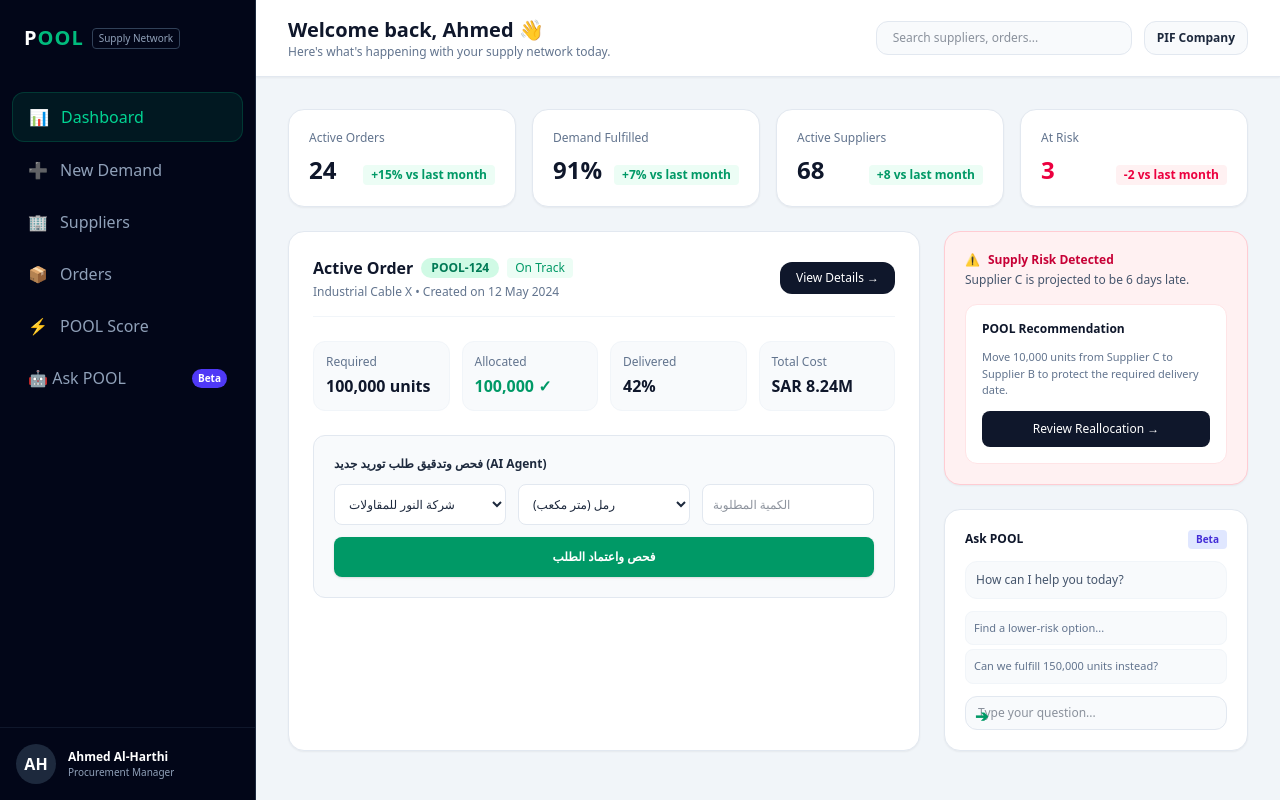
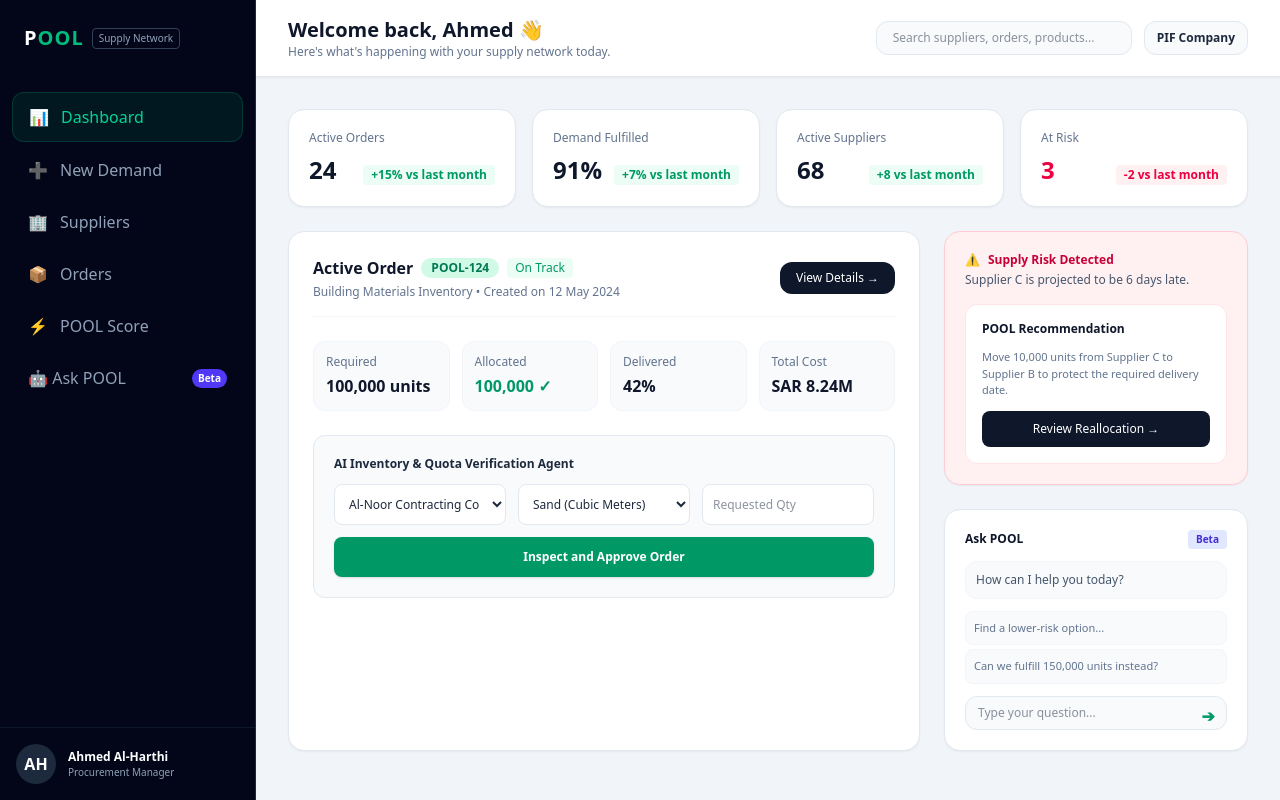
Before and after one commit to hassanarafa/company_ai_agent, a Vue app: page / in a window 1280 px wide. Built offline with nearby package versions, Linux system fonts and the light colour scheme.

Commit message:
some changes

```diff
--- a/src/components/HelloWorld.vue
+++ b/src/components/HelloWorld.vue
@@ -81,7 +81,7 @@
           <p class="text-xs text-slate-500">Here's what's happening with your supply network today.</p>
         </div>
         <div class="flex items-center gap-3 w-full md:w-auto">
-          <input type="text" placeholder="Search suppliers, orders..."
+          <input type="text" placeholder="Search suppliers, orders, products..."
             class="bg-slate-50 border border-slate-200 rounded-xl px-4 py-2 text-xs w-full md:w-64 focus:outline-none focus:border-emerald-500">
           <div class="bg-slate-50 border border-slate-200 px-3 py-2 rounded-xl text-xs font-semibold shrink-0">
             <span>PIF Company</span>
@@ -136,7 +136,7 @@
                     class="text-xs font-bold text-emerald-700 bg-emerald-100 px-2.5 py-0.5 rounded-full">POOL-124</span>
                   <span class="text-xs text-emerald-600 bg-emerald-50 px-2 py-0.5 rounded font-medium">On Track</span>
                 </div>
-                <p class="text-xs text-slate-500 mt-1">Industrial Cable X • Created on 12 May 2024</p>
+                <p class="text-xs text-slate-500 mt-1">Building Materials Inventory • Created on 12 May 2024</p>
               </div>
               <button
                 class="bg-slate-900 text-white text-xs px-4 py-2 rounded-xl font-medium hover:bg-slate-800 transition">View
@@ -162,30 +162,30 @@
               </div>
             </div>
 
-            <div class="bg-slate-50 p-4 md:p-5 rounded-xl border border-slate-200 mt-4">
-              <h3 class="font-bold text-xs text-slate-800 mb-3">فحص وتدقيق طلب توريد جديد (AI Agent)</h3>
+            <div class="bg-slate-50 p-4 md:p-5 rounded-xl border border-slate-200 mt-4 space-y-3">
+              <h3 class="font-bold text-xs text-slate-800">AI Inventory & Quota Verification Agent</h3>
               <form @submit.prevent="submitOrder" class="grid grid-cols-1 sm:grid-cols-3 gap-3">
                 <select v-model="form.company"
                   class="bg-white border border-slate-200 rounded-lg p-2.5 text-xs text-slate-800">
-                  <option>شركة النور للمقاولات</option>
-                  <option>شركة البناء الحديث</option>
+                  <option>Al-Noor Contracting Co.</option>
+                  <option>Modern Building Co.</option>
                 </select>
                 <select v-model="form.material"
                   class="bg-white border border-slate-200 rounded-lg p-2.5 text-xs text-slate-800">
-                  <option value="رمل">رمل (متر مكعب)</option>
-                  <option value="زلط">زلط (متر مكعب)</option>
+                  <option value="Sand">Sand (Cubic Meters)</option>
+                  <option value="Gravel">Gravel (Cubic Meters)</option>
                 </select>
-                <input type="number" v-model="form.qty" placeholder="الكمية المطلوبة"
+                <input type="number" v-model="form.qty" placeholder="Requested Qty"
                   class="bg-white border border-slate-200 rounded-lg p-2.5 text-xs text-slate-800">
                 <button type="submit" :disabled="loading"
                   class="sm:col-span-3 bg-emerald-600 hover:bg-emerald-500 text-white font-bold py-3 rounded-lg text-xs transition shadow-sm">
-                  {{ loading ? 'جاري التحقق عبر AI Agent...' : 'فحص واعتماد الطلب' }}
+                  {{ loading ? 'Verifying with AI Agent...' : 'Inspect and Approve Order' }}
                 </button>
               </form>
 
               <div v-if="agentResponse"
                 class="mt-3 p-3 bg-white border border-emerald-200 rounded-lg text-xs text-slate-700">
-                <strong class="text-emerald-700">قرار النظام:</strong> {{ agentResponse }}
+                <strong class="text-emerald-700">AI Decision:</strong> {{ agentResponse }}
               </div>
             </div>
 
@@ -208,7 +208,6 @@
               </div>
             </div>
 
-            <!-- Ask POOL (AI Chat Box) -->
             <div class="bg-white p-5 rounded-2xl border border-slate-200 shadow-xs space-y-3">
               <div class="flex justify-between items-center">
                 <h3 class="font-bold text-xs text-slate-900">Ask POOL</h3>
@@ -226,7 +225,7 @@
               <div class="relative mt-2">
                 <input type="text" placeholder="Type your question..."
                   class="w-full bg-slate-50 border border-slate-200 rounded-xl px-3 py-2 text-xs focus:outline-none focus:border-emerald-500">
-                <span class="absolute left-2.5 top-2 text-emerald-600 font-bold cursor-pointer">➔</span>
+                <span class="absolute right-3 top-2 text-emerald-600 font-bold cursor-pointer">➔</span>
               </div>
             </div>
 
@@ -244,8 +243,8 @@ import { ref } from 'vue'
 
 const mobileMenuOpen = ref(false)
 const form = ref({
-  company: 'شركة النور للمقاولات',
-  material: 'رمل',
+  company: 'Al-Noor Contracting Co.',
+  material: 'Sand',
   qty: ''
 })
 
@@ -258,7 +257,7 @@ const submitOrder = async () => {
   agentResponse.value = ''
 
   setTimeout(() => {
-    agentResponse.value = `تمت مراجعة الطلب لـ [${form.value.company}]. الكمية المطلوبة (${form.value.qty} متر من ${form.value.material}) مطابقة للحصة ومتاحة في المخزون الرئيسي. تمت الموافقة آلياً.`
+    agentResponse.value = `Order reviewed successfully for [${form.value.company}]. The requested quantity (${form.value.qty} m³ of ${form.value.material}) is within quota limits and available in stock. Approved automatically.`
     loading.value = false
   }, 1500)
 }
```
